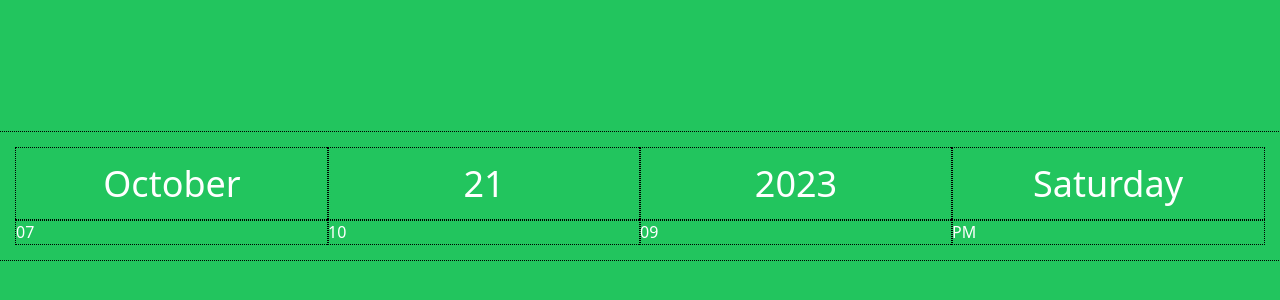
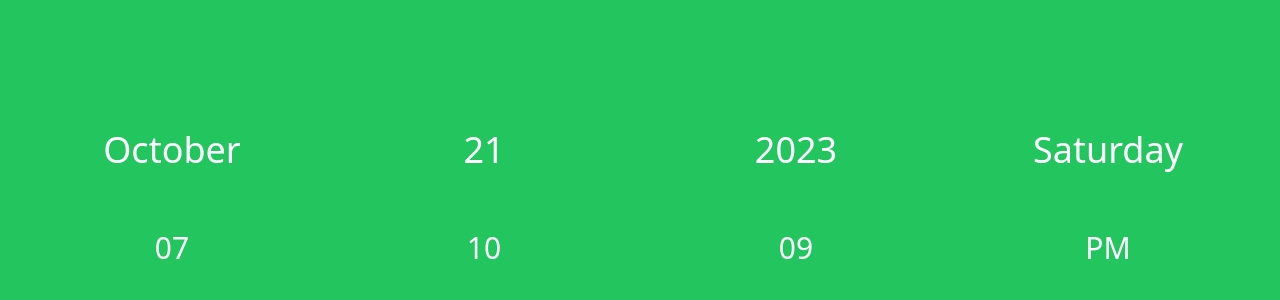
Before and after one commit to stevenharperja/tailwindcss-starter, a website: page public/index.html in a window 1280 px wide. Shown: the part 204-504 px from the top of the page. Drawn offline with Linux system fonts and the light colour scheme.

Commit message:
style the time

```diff
--- a/public/index.html
+++ b/public/index.html
@@ -10,18 +10,19 @@
     <script src="script.js" defer></script>
 
 </head>
-<body class="bg-green-500 h-screen flex items-center justify-center">
-    <time class="container mx-auto grid lg:grid-cols-4 md:grid-cols-2 p-4 text-white">
-      <data class="month block text-4xl text-center p-4 text-white">Month</data>
-      <data class="dayOfMonth block text-4xl text-center p-4 text-white">00</data>
-      <data class="year block text-4xl text-center p-4 text-white">0000</data>
-      <data class="dayOfWeek block text-4xl text-center p-4 text-white">SMTWTFS</data>
+<body class="bg-green-500 h-screen flex items-center justify-center grid grid-cols-1 content-center">
+  <time class="container mx-auto grid lg:grid-cols-4 md:grid-cols-2 p-4 text-white text-4xl text-center">
+    <data class="month block p-4">Month</data>
+    <data class="dayOfMonth block p-4">00</data>
+    <data class="year block p-4">0000</data>
+    <data class="dayOfWeek block p-4">SMTWTFS</data>
+    </time>
+   <time class="container mx-auto grid grid-cols-4 p-4 text-white text-3xl text-center">
+      <data class="hours block p-3">HH</data>
+      <data class="minutes block p-3">MM</data>
+      <data class="seconds block p-3">SS</data>
+      <data class="amOrPM block p-3">AM/PM</data>
 
-        <data class="hours block">HH</data>
-        <data class="minutes block">MM</data>
-        <data class="seconds block">SS</data>
-        <data class="amOrPM block">AM/PM</data>
-
-      </time>
+    </time>
 </body>
 </html>
--- a/src/input.css
+++ b/src/input.css
@@ -4,6 +4,6 @@
 @tailwind utilities;
 
 /* Your Awesome Styles */
-* {
+/* * {
     outline: 1px dotted rgb(0, 0, 0);
-}
+} */
```
Also changed, not shown: public/style.css.
